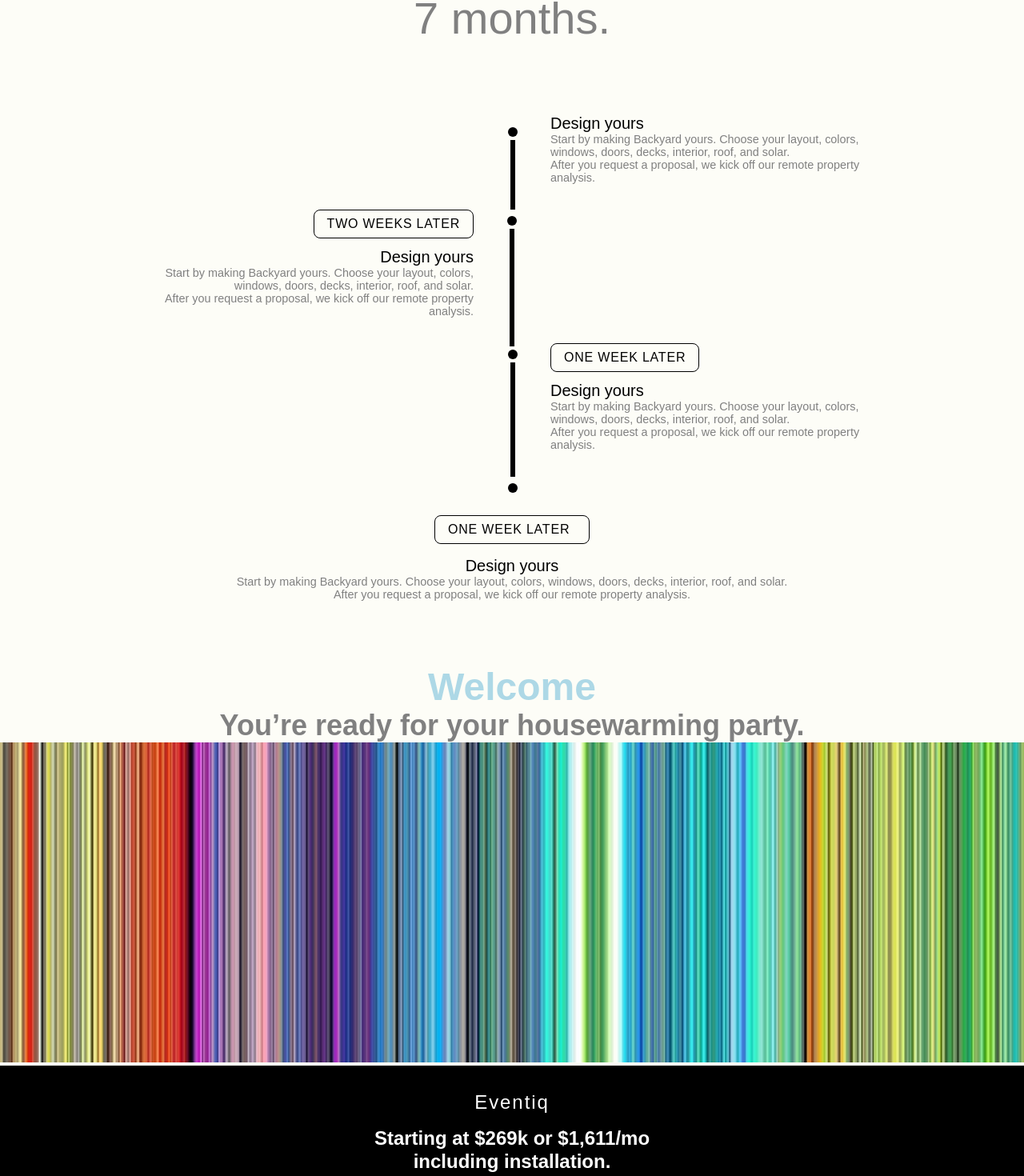
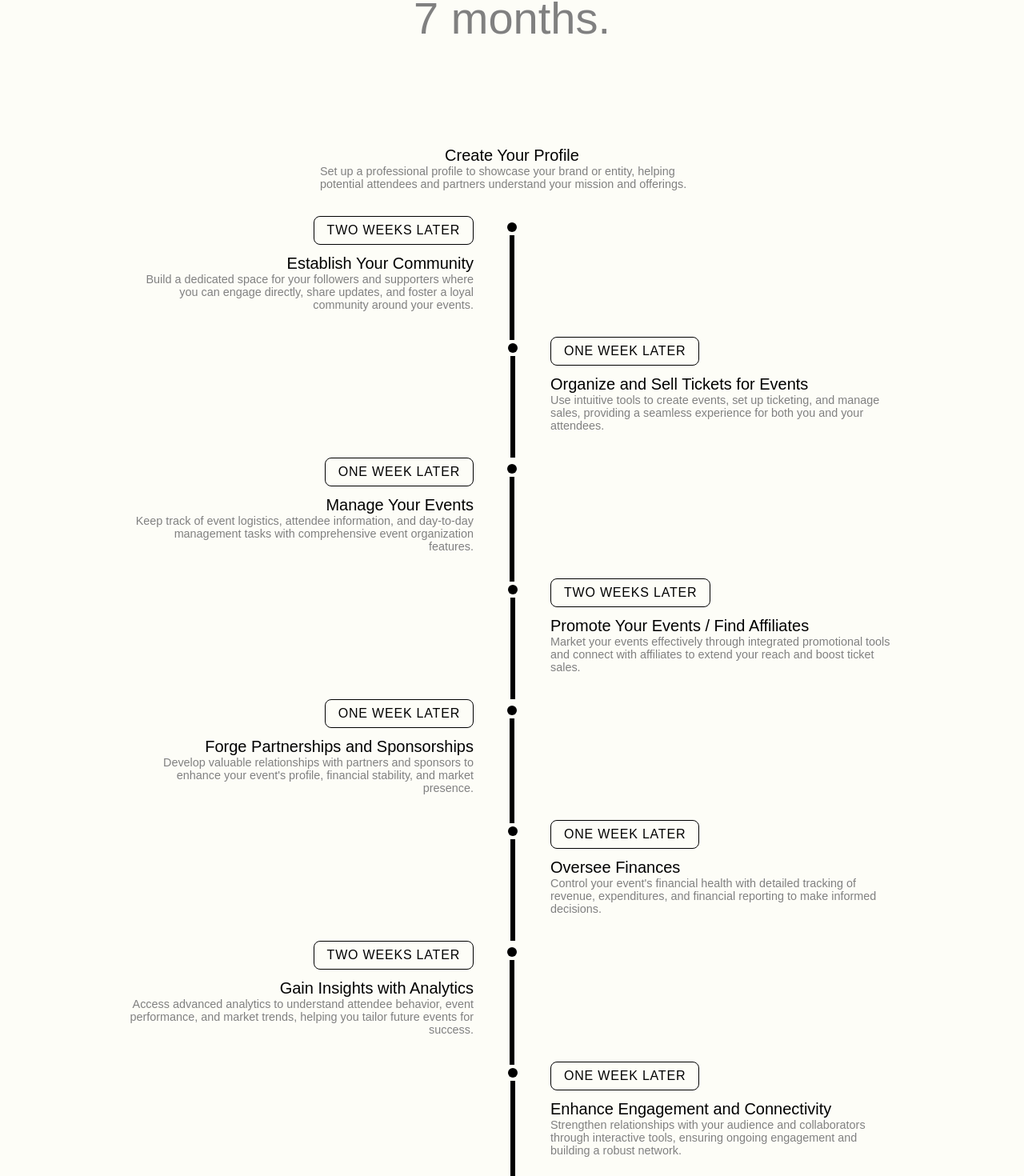
Before and after one commit to ankuromen/Landing-Samara, a React (Create React App) app: page / in a window 1280 px wide. Shown: the part 420-1890 px from the top of the page at 80% size. Built offline with nearby package versions, Linux system fonts and the light colour scheme.

Commit message:
Updated Professional page

```diff
--- a/src/components/ClassicsContent.css
+++ b/src/components/ClassicsContent.css
@@ -60,19 +60,18 @@
 }
 
 .swiper {
-  position: relative;
-  width: 100vw;
-  max-height: 100vh;
+  width: 100%;
+  max-height: 85vh;
 }
 
 .swiper-slide {
   box-sizing: border-box;
   text-align: center;
-  width: 100vw;
+  width: 100%;
   height: 90vh;
   font-size: 18px;
   color: white;
-  background: rgb(218, 179, 179);
+  background: rgb(0, 0, 0);
   border: none;
   display: flex;
   justify-content: start;
@@ -118,11 +117,24 @@
   transform: translateY(100%);
   animation: popup 1s ease-out forwards;
 }
+.slider-progress-bar {
+  position: absolute;
+  right: 10%;
+  top: 25%;
+  width: 0.05em;
+  height: 40%;
+  background: linear-gradient(0deg, #feed7a 0%, #ff8400 48.96%, #df91f7 100%);
+  z-index: 1000;
+}
+.slider-progress-bar-current {
+  width: 100%;
+  background-color: aliceblue;
+}
 
 @keyframes popup {
   0% {
     opacity: 0;
-    transform: translateY(100%);
+    transform: translateY(30%);
   }
   100% {
     opacity: 1;
--- a/src/components/ClassicsContent.js
+++ b/src/components/ClassicsContent.js
@@ -11,7 +11,6 @@ import Image3 from "../Assets/image3.jpeg";
 import Image4 from "../Assets/image4.jpeg";
 import Image5 from "../Assets/image5.jpeg";
 import Image6 from "../Assets/image6.jpeg";
-
 const ClassicsContent = () => {
   const classicFeatures = [
     {
@@ -66,39 +65,60 @@ const ClassicsContent = () => {
         Our features helps you express yourself and connect with people you
         love.
       </h1>
+      <div style={{ position: "relative" }}>
         <Swiper
           direction={"vertical"}
+          speed={900}
           mousewheel={{
             sensitivity: 2,
             releaseOnEdges: true,
           }}
-        pagination={{ clickable: true }}
           onSlideChangeTransitionStart={() => {
-          console.log("changed");
-          document.querySelectorAll(".slide-text").forEach((p) => {
+            document.querySelectorAll(".slide-para").forEach((p) => {
               p.classList.remove("animate-popup");
             });
             const activeSlideText = document.querySelector(
-            ".swiper-slide-active .slide-para .slide-text"
+              ".swiper-slide-active .slide-para"
             );
             activeSlideText.classList.add("animate-popup");
           }}
-        modules={[Pagination, Mousewheel]}
+          modules={[Pagination, Mousewheel, Scrollbar]}
           className="mySwiper"
         >
           {classicFeatures.map((feature, key) => (
+            <div>
               <SwiperSlide key={key}>
                 <div className="slide-img">
                   <img src={feature.image} alt="" />
                 </div>
-            <div className="slide-para">
+                <div className="slide-para animate-popup">
                   <h2>{feature.title}</h2>
-              <p className="slide-text animate-popup">{feature.para}</p>
+                  <p className="slide-text">{feature.para}</p>
                   <button className="demo-btn">Request a Demo</button>
                 </div>
+                {/* <div className="slider-progress-bar">
+                  <div
+                    className="slider-progress-bar-current"
+                    style={{
+                      height: `calc(${
+                        ((key + 1) / classicFeatures.length) * 100
+                      }%)`,
+                    }}
+                  ></div>
+                </div> */}
               </SwiperSlide>
+            </div>
           ))}
         </Swiper>
+        <div className="slider-progress-bar">
+          <div
+            className="slider-progress-bar-current"
+            style={{
+              height: `calc(${(1 /(document.querySelectorAll(".swiper-slide").length)) * 100}%)`,
+            }}
+          ></div>
+        </div>
+      </div>
     </div>
   );
 };
--- a/src/components/LineSteps.css
+++ b/src/components/LineSteps.css
@@ -1,5 +1,5 @@
 .timeline {
-  margin-top: 4em;
+  margin-top: 8em;
   display: flex;
   flex-direction: column;
   width: 100%;
@@ -18,7 +18,7 @@
     color: gray;
   }
 }
-.start {
+/* .start {
   position: relative;
   margin-left: 50%;
   padding-left: 3em;
@@ -26,21 +26,30 @@
   padding-top: 1.5em;
   .line {
     position: absolute;
-    top: 3.5em;
+    top: 3em;
     left: -2px;
-    height: calc(100% - 24px);
+    height: calc(100% - 13px);
     width: 6px;
     background-color: black;
   }
   .bullet {
     position: absolute;
-    top: 2.5em;
+    top: 2.0em;
     left: -5px;
     border-radius: 50%;
     width: 0.75em;
     height: 0.75em;
     background-color: rgb(0, 0, 0);
   }
+} */
+.start {
+  display: flex;
+  box-sizing: border-box;
+  padding-right: 25em;
+  padding-left: 25em;
+  flex-direction: column;
+  justify-content: center;
+  align-items: center;
 }
 .right {
   position: relative;
@@ -116,10 +125,13 @@
   }
 }
 .center {
+  margin-top: -1em;
   display: flex;
   flex-direction: column;
   justify-content: center;
   align-items: center;
+  padding-right: 25em;
+  padding-left: 25em;
   .time {
     width: 10em;
     margin-bottom: 1em;
--- a/src/components/LineSteps.js
+++ b/src/components/LineSteps.js
@@ -1,76 +1,125 @@
-import React from 'react'
-import './LineSteps.css'
+import React from "react";
+import "./LineSteps.css";
 
 const LineSteps = () => {
+  const professionalFeatures = [
+    {
+      title: "Create Your Profile",
+      para: "Set up a professional profile to showcase your brand or entity, helping potential attendees and partners understand your mission and offerings.",
+    },
+    {
+      title: "Establish Your Community",
+      para: "Build a dedicated space for your followers and supporters where you can engage directly, share updates, and foster a loyal community around your events.",
+    },
+    {
+      title: "Organize and Sell Tickets for Events",
+      para: "Use intuitive tools to create events, set up ticketing, and manage sales, providing a seamless experience for both you and your attendees.",
+    },
+    {
+      title: "Manage Your Events",
+      para: "Keep track of event logistics, attendee information, and day-to-day management tasks with comprehensive event organization features.",
+    },
+    {
+      title: "Promote Your Events / Find Affiliates",
+      para: "Market your events effectively through integrated promotional tools and connect with affiliates to extend your reach and boost ticket sales.",
+    },
+
+    {
+      title: "Forge Partnerships and Sponsorships",
+      para: "Develop valuable relationships with partners and sponsors to enhance your event's profile, financial stability, and market presence.",
+    },
+    {
+      title: "Oversee Finances",
+      para: "Control your event's financial health with detailed tracking of revenue, expenditures, and financial reporting to make informed decisions.",
+    },
+    {
+      title: "Gain Insights with Analytics",
+      para: "Access advanced analytics to understand attendee behavior, event performance, and market trends, helping you tailor future events for success.",
+    },
+    {
+      title: "Enhance Engagement and Connectivity",
+      para: "Strengthen relationships with your audience and collaborators through interactive tools, ensuring ongoing engagement and building a robust network.",
+    },
+    {
+      title: "Continual Improvement and Growth",
+      para: "Leverage data-driven insights and community feedback to refine your offerings, fostering an environment of continuous improvement and sustainable growth.",
+    },
+  ];
   return (
     <div>
       <ul className="timeline">
         <li className="start">
-          <div className="bullet"></div>
-          <div className="line"></div>
-          <h3>Design yours</h3>
-          <p>
-            Start by making Backyard yours. Choose your layout, colors, windows,
-            doors, decks, interior, roof, and solar.
-          </p>
-          <p>
-            After you request a proposal, we kick off our remote property
-            analysis.
-          </p>
+          <h3>{professionalFeatures[0].title}</h3>
+          <p>{professionalFeatures[0].para}</p>
         </li>
         <li className="left">
           <div className="bullet"></div>
           <div className="line"></div>
-          <div className="time">
-            two weeks later
-          </div>
-          <h3>Design yours</h3>
-          <p>
-            Start by making Backyard yours. Choose your layout, colors, windows,
-            doors, decks, interior, roof, and solar.
-          </p>
-          <p>
-            After you request a proposal, we kick off our remote property
-            analysis.
-          </p>
+          <div className="time">two weeks later</div>
+          <h3>{professionalFeatures[1].title}</h3>
+          <p>{professionalFeatures[1].para}</p>
         </li>
         <li className="right">
           <div className="bullet"></div>
           <div className="line"></div>
-          <div className="time">
-            one week later
-          </div>
-          <h3>Design yours</h3>
-          <p>
-            Start by making Backyard yours. Choose your layout, colors, windows,
-            doors, decks, interior, roof, and solar.
-          </p>
-          <p>
-            After you request a proposal, we kick off our remote property
-            analysis.
-          </p>
+          <div className="time">one week later</div>
+          <h3>{professionalFeatures[2].title}</h3>
+          <p>{professionalFeatures[2].para}</p>
+        </li>
+        <li className="left">
+          <div className="bullet"></div>
+          <div className="line"></div>
+          <div className="line"></div>
+          <div className="time">one week later</div>
+          <h3>{professionalFeatures[3].title}</h3>
+          <p>{professionalFeatures[3].para}</p>
+        </li>
+        <li className="right">
+          <div className="bullet"></div>
+          <div className="line"></div>
+          <div className="time">two weeks later</div>
+          <h3>{professionalFeatures[4].title}</h3>
+          <p>{professionalFeatures[4].para}</p>
+        </li>
+        <li className="left">
+          <div className="bullet"></div>
+          <div className="line"></div>
+          <div className="time">one week later</div>
+          <h3>{professionalFeatures[5].title}</h3>
+          <p>{professionalFeatures[5].para}</p>
+        </li>
+        <li className="right">
+          <div className="bullet"></div>
+          <div className="line"></div>
+          <div className="time">one week later</div>
+          <h3>{professionalFeatures[6].title}</h3>
+          <p>{professionalFeatures[6].para}</p>
+        </li>
+        <li className="left">
+          <div className="bullet"></div>
+          <div className="line"></div>
+          <div className="time">two weeks later</div>
+          <h3>{professionalFeatures[7].title}</h3>
+          <p>{professionalFeatures[7].para}</p>
+        </li>
+        <li className="right">
+          <div className="bullet"></div>
+          <div className="line"></div>
+          <div className="time">one week later</div>
+          <h3>{professionalFeatures[8].title}</h3>
+          <p>{professionalFeatures[8].para}</p>
         </li>
         <li className="right">
           <div className="bullet"></div>
         </li>
         <li className="center">
-          <div className="line"></div>
-          <div className="time">
-            one week later
-          </div>
-          <h3>Design yours</h3>
-          <p>
-            Start by making Backyard yours. Choose your layout, colors, windows,
-            doors, decks, interior, roof, and solar.
-          </p>
-          <p>
-            After you request a proposal, we kick off our remote property
-            analysis.
-          </p>
+          <div className="time">one week later</div>
+          <h3>{professionalFeatures[9].title}</h3>
+          <p>{professionalFeatures[9].para}</p>
         </li>
       </ul>
     </div>
-  )
-}
+  );
+};
 
-export default LineSteps
+export default LineSteps;
```
Lines whose indentation alone changed are shown as unchanged.
